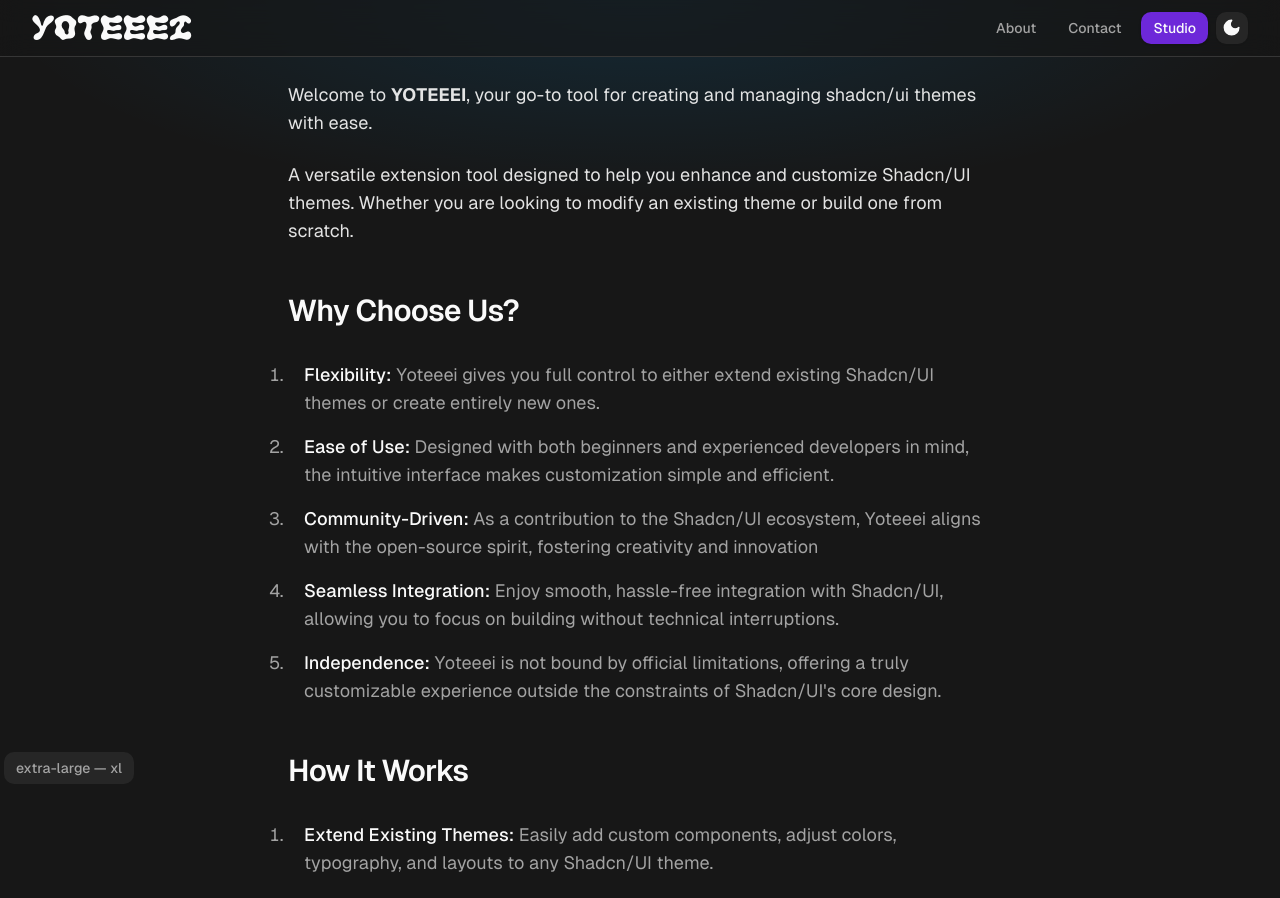
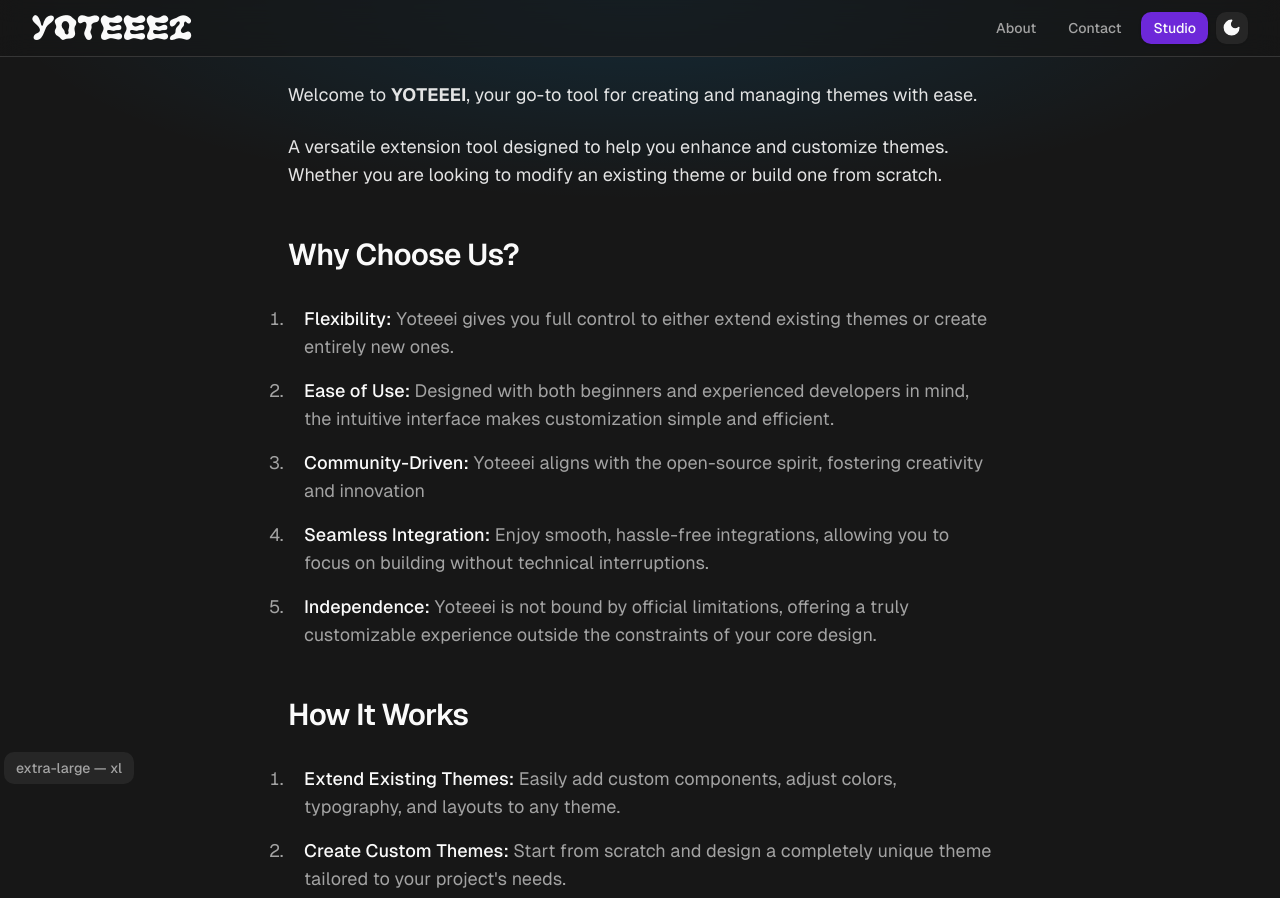
Before and after one commit to unorodeo/yotei, a Next.js app: page /about in a window 1280 px wide. Shown: the top 898 px of the page. Built offline with nearby package versions, Linux system fonts and the light colour scheme.

Commit message:
chore: update copy content

```diff
--- a/app/(app)/about/page.tsx
+++ b/app/(app)/about/page.tsx
@@ -9,7 +9,7 @@ const WHY_CHOOSE_US: Content[] = [
   {
     reason: "Flexibility",
     explanation:
-      "Yoteeei gives you full control to either extend existing Shadcn/UI themes or create entirely new ones.",
+      "Yoteeei gives you full control to either extend existing themes or create entirely new ones.",
   },
   {
     reason: "Ease of Use",
@@ -19,17 +19,17 @@ const WHY_CHOOSE_US: Content[] = [
   {
     reason: "Community-Driven",
     explanation:
-      "As a contribution to the Shadcn/UI ecosystem, Yoteeei aligns with the open-source spirit, fostering creativity and innovation",
+      "Yoteeei aligns with the open-source spirit, fostering creativity and innovation",
   },
   {
     reason: "Seamless Integration",
     explanation:
-      "Enjoy smooth, hassle-free integration with Shadcn/UI, allowing you to focus on building without technical interruptions.",
+      "Enjoy smooth, hassle-free integrations, allowing you to focus on building without technical interruptions.",
   },
   {
     reason: "Independence",
     explanation:
-      "Yoteeei is not bound by official limitations, offering a truly customizable experience outside the constraints of Shadcn/UI's core design.",
+      "Yoteeei is not bound by official limitations, offering a truly customizable experience outside the constraints of your core design.",
   },
 ];
 
@@ -37,7 +37,7 @@ const HOW_IT_WORKS: Content[] = [
   {
     reason: "Extend Existing Themes",
     explanation:
-      "Easily add custom components, adjust colors, typography, and layouts to any Shadcn/UI theme.",
+      "Easily add custom components, adjust colors, typography, and layouts to any theme.",
   },
   {
     reason: "Create Custom Themes",
@@ -56,13 +56,13 @@ export default function About() {
     <>
       <Section className="py-6 max-w-3xl [&>p]:text-foreground/90">
         <p className="text-lg">
-          Welcome to <span className="font-bold uppercase">Yoteeei</span>, your go-to
-          tool for creating and managing shadcn/ui themes with ease.
+          Welcome to <span className="font-bold uppercase">Yoteeei</span>, your
+          go-to tool for creating and managing themes with ease.
         </p>
         <p className="text-lg">
           A versatile extension tool designed to help you enhance and customize
-          Shadcn/UI themes. Whether you are looking to modify an existing theme
-          or build one from scratch.
+          themes. Whether you are looking to modify an existing theme or build
+          one from scratch.
         </p>
       </Section>
       <Section className="py-6 max-w-3xl [&>p]:text-foreground/90">
@@ -83,7 +83,7 @@ export default function About() {
           </ul>
         </div>
       </Section>
-      <Section className="py-6 max-w-3xl">
+      <Section className="max-w-3xl py-6">
         <h2>How It Works</h2>
         <div className="mt-6">
           <ol className="md:list-decimal [&>li]:pl-4 space-y-4">
@@ -103,7 +103,7 @@ export default function About() {
       </Section>
       <Section className="grid place-items-center">
         <p className="muted">
-          Yoteeei is an independent tool created to enhance the Shadcn/UI
+          Yoteeei is an independent tool created to enhance the themeing
           experience, contributing to the broader community.
         </p>
       </Section>
```
